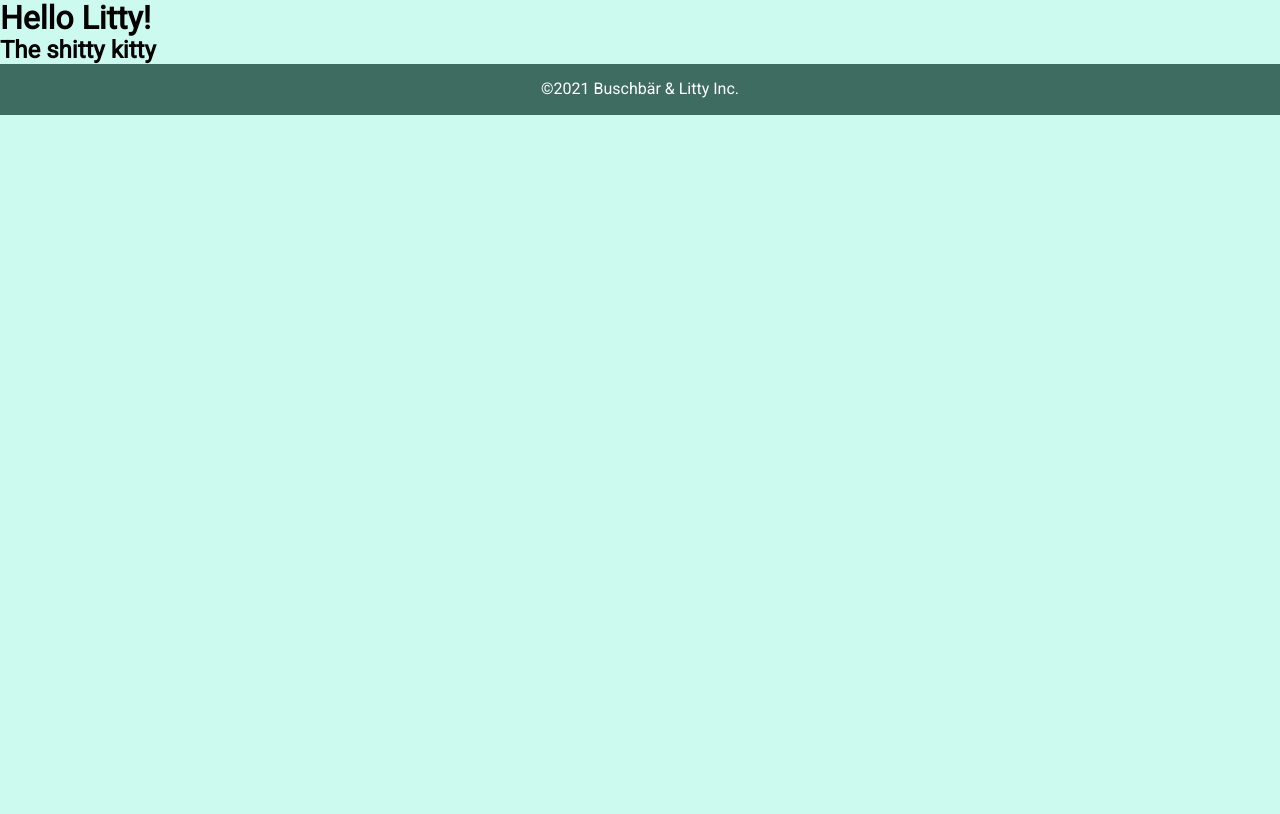
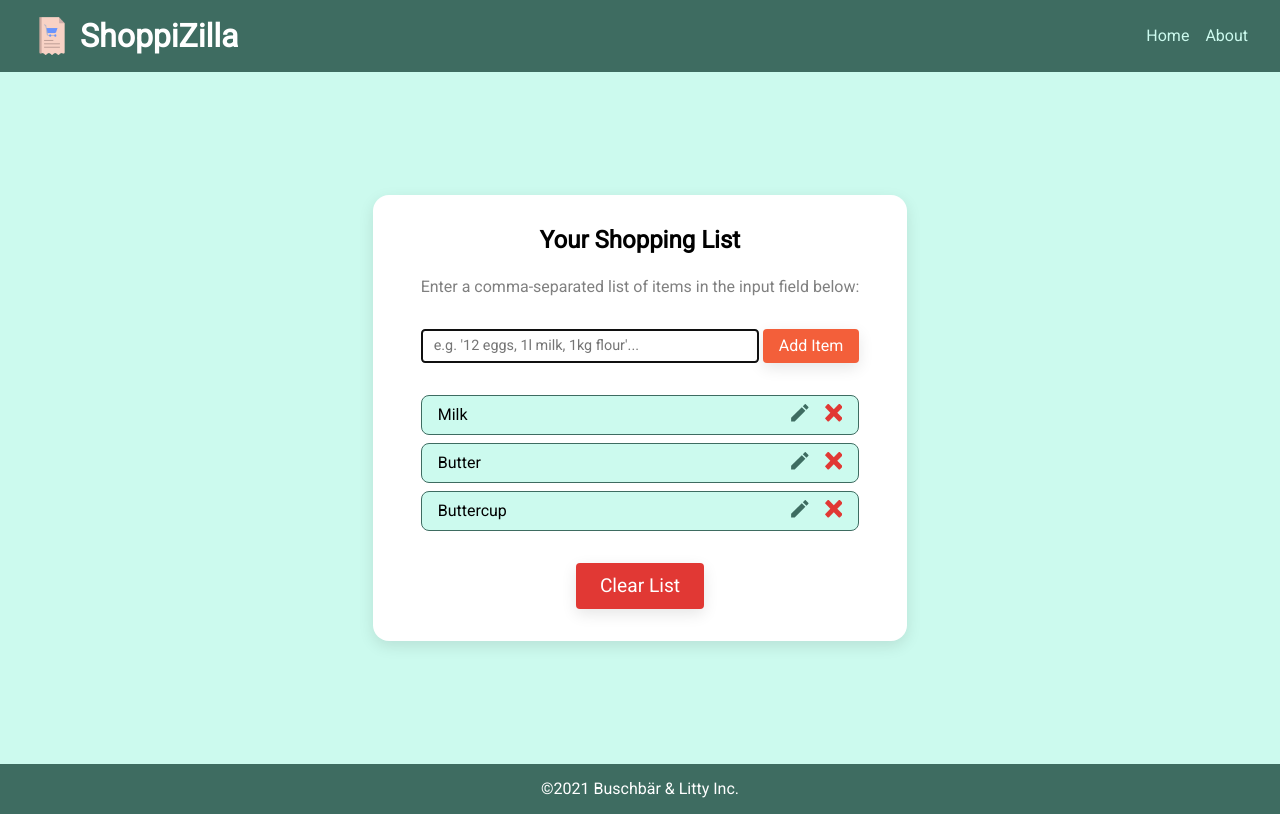
Before and after one commit to Pobermeier/shoppizilla-app, a React (Create React App) app: page / in a window 1280 px wide. Built offline with nearby package versions, Linux system fonts and the light colour scheme.

Commit message:
created static version of components

```diff
--- a/src/App.jsx
+++ b/src/App.jsx
@@ -1,14 +1,18 @@
 import "./normalize.css";
 import "./App.css";
 import Footer from "./components/Footer";
+import Header from "./components/Header";
+import ListWrapper from "./components/ListWrapper";
 
 function App() {
   return (
-    <div>
-      <h1>Hello Litty!</h1>
-      <h2>The shitty kitty</h2>
+    <>
+      <Header appName="ShoppiZilla" className="header" />
+      <main>
+        <ListWrapper />
+      </main>
       <Footer companyName="Buschbär &amp; Litty Inc" />
-    </div>
+    </>
   );
 }
 
--- /dev/null
+++ b/src/components/AddItem.jsx
@@ -0,0 +1,22 @@
+import React from "react";
+
+const AddItem = () => {
+  return (
+    <div className="add-item-form">
+      <form>
+        <input
+          type="text"
+          required
+          placeholder="e.g. '12 eggs, 1l milk, 1kg flour'..."
+          autoFocus
+        />
+        &nbsp;
+        <button className="btn btn-primary" type="submit">
+          Add Item
+        </button>
+      </form>
+    </div>
+  );
+};
+
+export default AddItem;
--- a/src/components/Footer.jsx
+++ b/src/components/Footer.jsx
@@ -17,7 +17,7 @@ Footer.propTypes = {
 };
 
 Footer.defaultProps = {
-  companyName: "You Company name here",
+  companyName: "Your company name here",
 };
 
 export default Footer;
--- /dev/null
+++ b/src/components/Header.jsx
@@ -0,0 +1,35 @@
+import React from "react";
+import NavLink from "./NavLink";
+import PropTypes from "prop-types";
+import logo from "../assets/img/shopping-list.png";
+
+const Header = ({ appName, className }) => {
+  return (
+    <header className={className}>
+      <div className="container">
+        <div className="logo">
+          <a href="/">
+            <img src={logo} width="120" alt="ShoppiZilla" />
+            <h1>{appName}</h1>
+          </a>
+        </div>
+        <nav>
+          <ul>
+            <NavLink path="/" title="Home" />
+            <NavLink path="/about" title="About" />
+          </ul>
+        </nav>
+      </div>
+    </header>
+  );
+};
+
+Header.propTypes = {
+  appName: PropTypes.string,
+};
+
+Header.defaultProps = {
+  appName: "MyApp",
+};
+
+export default Header;
--- /dev/null
+++ b/src/components/InteractionIcon.jsx
@@ -0,0 +1,35 @@
+/* eslint-disable default-case */
+import React from "react";
+import PropTypes from "prop-types";
+import { ReactComponent as EditIcon } from "../assets/icon/svg/edit.svg";
+import { ReactComponent as DeleteIcon } from "../assets/icon/svg/delete.svg";
+
+const renderIcon = (className) => {
+  switch (className) {
+    case "edit-icon":
+      return <EditIcon />;
+
+    case "del-icon":
+      return <DeleteIcon />;
+  }
+};
+
+const InteractionIcon = ({ className, onClick }) => {
+  return (
+    <span className={className} onClick={onClick}>
+      {renderIcon(className)}
+    </span>
+  );
+};
+
+InteractionIcon.propTypes = {
+  className: PropTypes.oneOf(["edit-icon", "del-icon"]),
+  onClick: PropTypes.func,
+};
+
+InteractionIcon.defaultProps = {
+  className: "edit-icon",
+  onClick: () => {},
+};
+
+export default InteractionIcon;
--- /dev/null
+++ b/src/components/ItemList.jsx
@@ -0,0 +1,14 @@
+import React from "react";
+import ListItem from "./ListItem";
+
+const ItemList = () => {
+  return (
+    <ul className="item-list">
+      <ListItem itemName="Milk"/>
+      <ListItem itemName="Butter"/>
+      <ListItem itemName="Buttercup"/>
+    </ul>
+  );
+};
+
+export default ItemList;
--- /dev/null
+++ b/src/components/ListItem.jsx
@@ -0,0 +1,21 @@
+import React from "react";
+import InteractionIcon from "./InteractionIcon";
+
+const ListItem = ({ itemName }) => {
+  return (
+    <li className="list-item">
+      <div>{itemName}</div>
+      <div className="icon-wrapper">
+        <InteractionIcon
+          className="edit-icon"
+          clickHandler={() => {
+            console.log("clicked");
+          }}
+        />
+        <InteractionIcon className="del-icon" />
+      </div>
+    </li>
+  );
+};
+
+export default ListItem;
--- /dev/null
+++ b/src/components/ListWrapper.jsx
@@ -0,0 +1,21 @@
+import React from "react";
+import AddItem from "./AddItem";
+import ItemList from "./ItemList";
+
+const ListWrapper = () => {
+  return (
+    <div className="wrapper">
+      <div>
+        <h2>Your Shopping List</h2>
+        <p>Enter a comma-separated list of items in the input field below:</p>
+      </div>
+      <AddItem />
+      <ItemList />
+      <div>
+        <button class="btn btn-danger btn-large">Clear List</button>
+      </div>
+    </div>
+  );
+};
+
+export default ListWrapper;
--- /dev/null
+++ b/src/components/NavLink.jsx
@@ -0,0 +1,17 @@
+import React from "react";
+import PropTypes from "prop-types";
+
+const NavLink = ({ path, title }) => {
+  return (
+    <li>
+      <a href={path}>{title}</a>
+    </li>
+  );
+};
+
+NavLink.propTypes = {
+  path: PropTypes.string.isRequired,
+  title: PropTypes.string.isRequired,
+};
+
+export default NavLink;
```
